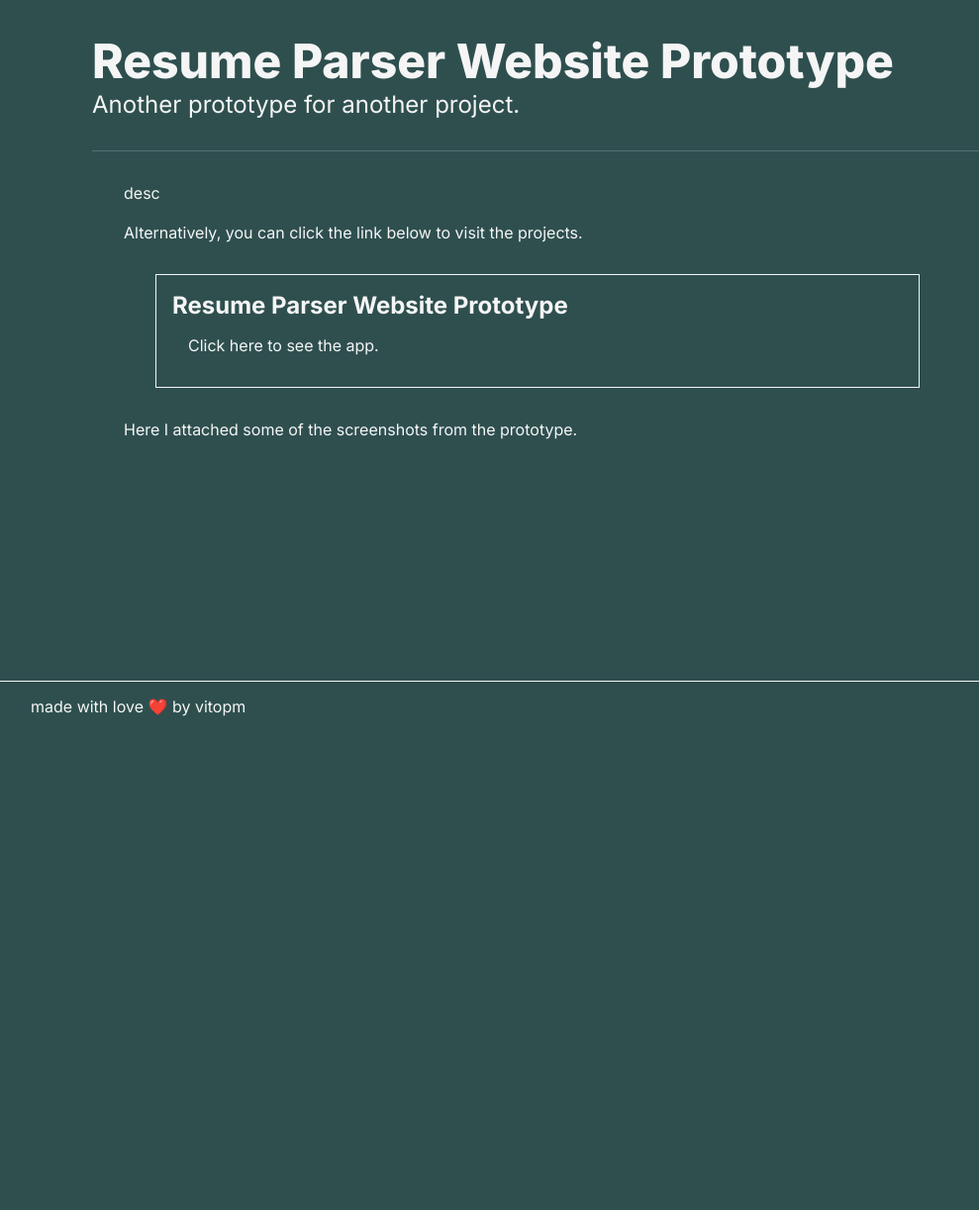
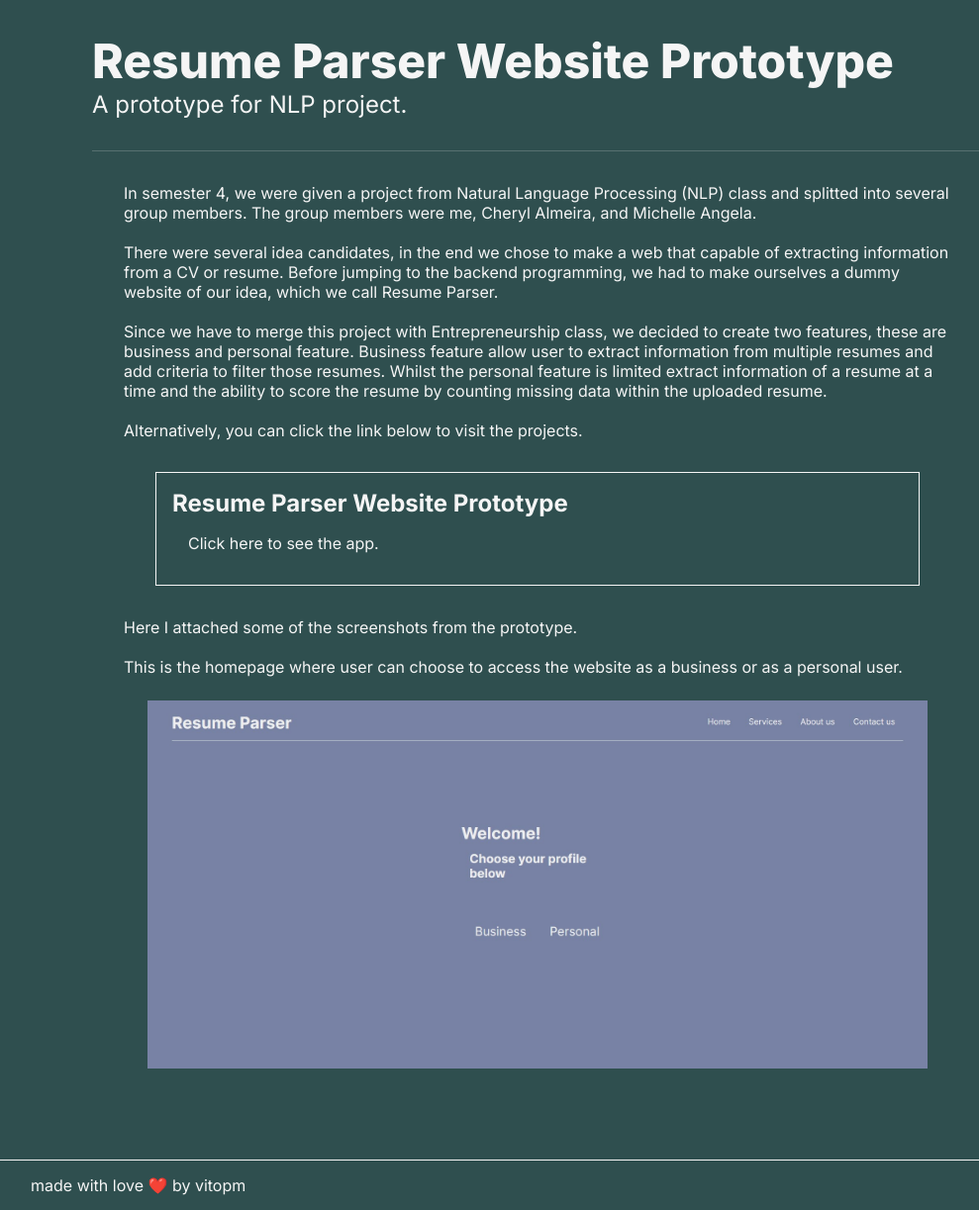
Before and after one commit to vitopm/vitopm.com, a PHP site: page /projects/resume-parser-website.php in a window 1280 px wide. Shown: the part 51-1274 px from the top of the page at 99% size, without its empty margins (97-1086 px from the left). Before the commit the page ends 775 px from the top, so only its background shows below. Run offline with PHP 8.4, Linux system fonts and the light colour scheme.

Commit message:
Added more description

```diff
--- a/index.php
+++ b/index.php
@@ -75,7 +75,7 @@ i hope i could manage my homework well -->
 
                 <a href="projects/insurance-prediction.php" target="_blank">
                     <div class="website-desc">
-                        <h2>Machine Learning Project</h2>
+                        <h2>Mid Exam Machine Learning Project</h2>
                         <p>A machine learning project for mid semester exam.</p>
                     </div>
                 </a>
--- a/projects/resume-parser-website.php
+++ b/projects/resume-parser-website.php
@@ -26,13 +26,22 @@ i hope i could manage my homework well -->
     <main>
         <div class="intro">
             <h1 class="intro--name">Resume Parser Website Prototype</h1>
-            <h3 class="intro--description">Another prototype for another project.</h3>
+
+            <h3 class="intro--description">A prototype for NLP project.</h3>
         </div>
 
         <div class="content">
 
             <p>
-                desc
+                In semester 4, we were given a project from Natural Language Processing (NLP) class and splitted into several group members. The group members were me, Cheryl Almeira, and Michelle Angela.
+            </p>
+            <br>
+            <p>
+                There were several idea candidates, in the end we chose to make a web that capable of extracting information from a CV or resume. Before jumping to the backend programming, we had to make ourselves a dummy website of our idea, which we call Resume Parser.
+            </p>
+            <br>
+            <p>
+                Since we have to merge this project with Entrepreneurship class, we decided to create two features, these are business and personal feature. Business feature allow user to extract information from multiple resumes and add criteria to filter those resumes. Whilst the personal feature is limited extract information of a resume at a time and the ability to score the resume by counting missing data within the uploaded resume.
             </p>
             <br>
             <p>
@@ -54,8 +63,11 @@ i hope i could manage my homework well -->
                 Here I attached some of the screenshots from the prototype.
             </p>
             <br>
+            <p>
+                This is the homepage where user can choose to access the website as a business or as a personal user.
+            </p>
 
-            <img class ="project-img" src="" alt="">
+            <img class ="project-img" src="../resources/images/projects/resume-parser/homepage.jpg" alt="">
 
 
 
```
Also changed, not shown: resources/images/projects/resume-parser/homepage.jpg (added), 2 other files.
